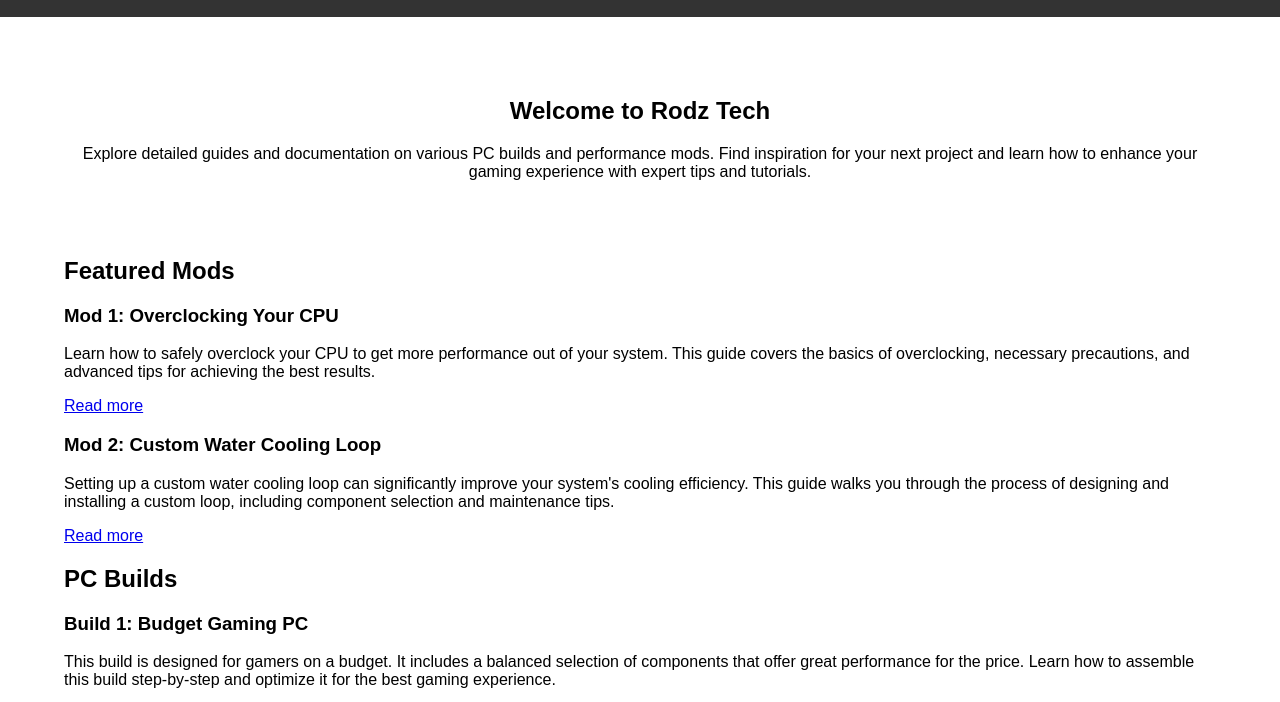
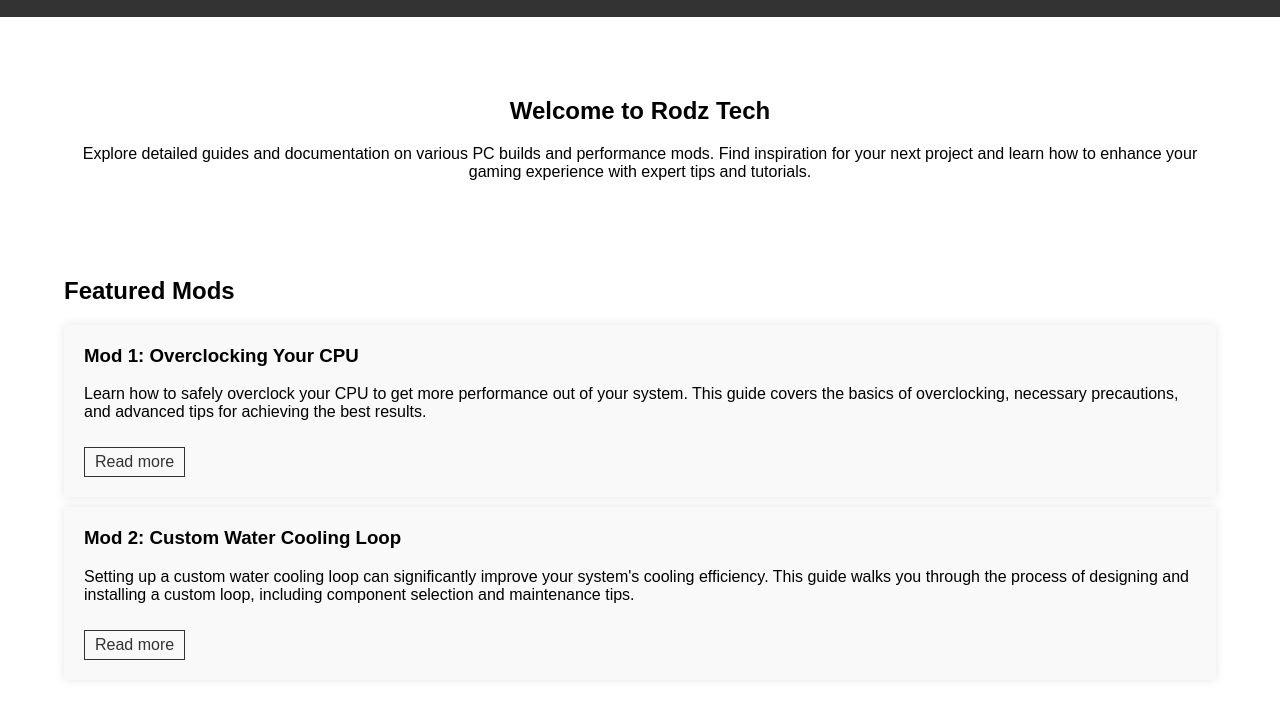
Before and after one commit to RodzTechServices/Home, a plain HTML site: page index.html in a window 1280 px wide. Shown: the part 78-780 px from the top of the page. Drawn offline with Linux system fonts and the light colour scheme.

Commit message:
Update styles.css

```diff
--- a/styles.css
+++ b/styles.css
@@ -51,6 +51,35 @@
     padding: 40px 0;
 }
 
+.docs {
+    padding: 20px 0;
+}
+
+.docs .doc-item {
+    background: #f9f9f9;
+    padding: 20px;
+    margin: 10px 0;
+    box-shadow: 0 0 10px rgba(0,0,0,0.1);
+}
+
+.docs .doc-item h3 {
+    margin-top: 0;
+}
+
+.docs .doc-item a {
+    display: inline-block;
+    margin-top: 10px;
+    color: #333;
+    text-decoration: none;
+    border: 1px solid #333;
+    padding: 5px 10px;
+}
+
+.docs .doc-item a:hover {
+    background-color: #333;
+    color: #fff;
+}
+
 .gallery {
     padding: 20px 0;
 }
@@ -65,6 +94,9 @@
     flex: 1 1 calc(33.333% - 20px);
     box-shadow: 0 0 10px rgba(0,0,0,0.1);
     overflow: hidden;
+    background: #f9f9f9;
+    padding: 20px;
+    margin: 10px 0;
 }
 
 .gallery-item img {
```
